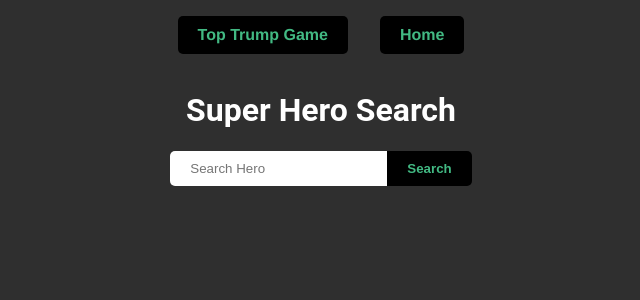
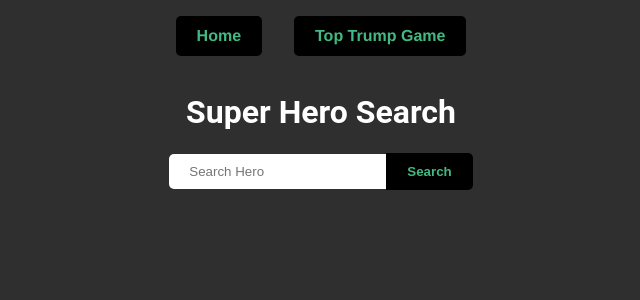
Before and after one commit to harry2909/vue3-hero-finder, a Vue app: page / in a window 1280 px wide. Shown: the top 300 px of the page, without its empty margins (319-959 px from the left). Built offline with nearby package versions, Linux system fonts and the light colour scheme.

Commit message:
tidying buttins

```diff
--- a/src/App.vue
+++ b/src/App.vue
@@ -1,7 +1,7 @@
 <template>
   <nav class="top-nav">
+    <router-link to="/" class="nav-item">Home</router-link>
     <router-link to="/top-trump" class="nav-item">Top Trump Game</router-link>
-    <router-link to="/" class="nav-item">Home</router-link>
   </nav>
   <router-view />
 </template>
@@ -120,7 +120,7 @@ a {
   border-radius: 5px;
   transition: all .2s ease-in;
   color: #42b983;
-  border: none;
+  border: 1px solid transparent;
 }
 
 .button:hover {
@@ -133,7 +133,7 @@ a {
   padding: 10px 20px;
   border-top-right-radius: 5px;
   border-bottom-right-radius: 5px;
-  border: none;
+  border: 1px solid transparent;
   background: black;
   color: #42b983;
   font-weight: bold;
@@ -175,6 +175,7 @@ a {
   text-decoration: none;
   border-radius: 5px;
   transition: all .2s ease-in;
+  border: 1px solid transparent;
 }
 
 .nav-item:hover {
```
